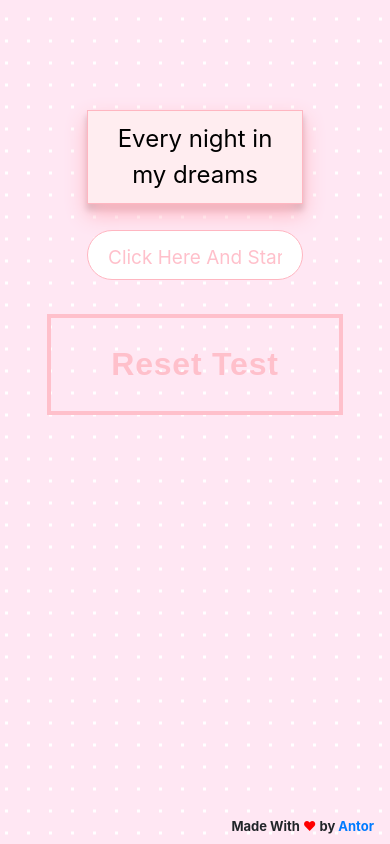
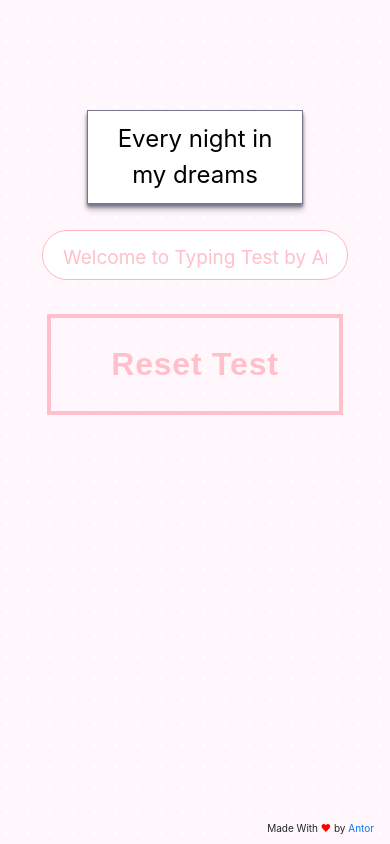
Before and after one commit to oneshadab/typing-tutor-x, a React app: page / in a window 390 px wide. Built offline with nearby package versions, Linux system fonts and the light colour scheme.

Commit message:
Updated the color pallets.
Changed theme from light pink to lighter pink.

```diff
--- a/src/components/SentenceBar/SentenceBar.css
+++ b/src/components/SentenceBar/SentenceBar.css
@@ -1,13 +1,13 @@
 .sentence-bar{
-    background-color: #FFEDF0;
+    background-color: #ffffff;
     max-width: 60%;
     padding: 10px 20px;
     margin: auto;
-    border-top: 1px solid lightpink;
-    border-right: 1px solid lightpink;
-    border-bottom: 1px solid lightpink;
-    border-left: 1px solid lightpink;
-    box-shadow: 0 10px 20px lightpink, 0 6px 6px rgba(0,0,0,0.23);
+    border-top: 1px solid #76758D;
+    border-right: 1px solid #76758D;
+    border-bottom: 1px solid #76758D;
+    border-left: 1px solid #76758D;
+    box-shadow: 0 3px 3px #76758D, 0 6px 6px rgba(0,0,0,0.23);
 }
 .correct_letter{
     color: black;
--- a/src/components/TypingArea.css
+++ b/src/components/TypingArea.css
@@ -1,6 +1,6 @@
 body {
-    background: linear-gradient(90deg, #FFE7F3 19px, transparent 1%) center,
-    linear-gradient(#FFE7F3 19px, transparent 1%) center, white;
+    background: linear-gradient(90deg, #FFF7FB 19px, transparent 1%) center,
+    linear-gradient(#FFF7FB 19px, transparent 1%) center, white;
     background-size: 22px 22px;
 
     /*padding: 0;*/
@@ -51,7 +51,7 @@ body {
     position: absolute;
     bottom: 8px;
     right: 16px;
-    font-size: 13px;
+    font-size: 10px;
 }
 
 
@@ -77,6 +77,30 @@ body {
     }
 
 }
+
+@media (max-width: 600px) {
+    .default-sized-text {
+
+        font-size: 24px;
+    }
+
+    #typing-field {
+        width: 85%;
+    }
+    .custom-placeholder::-webkit-input-placeholder { /* Chrome/Opera/Safari */
+        color: pink;
+        font-size: 19px;
+        text-align: center;
+    }
+    .custom-placeholder::-moz-placeholder { /* Firefox 19+ */
+        color: pink;
+        font-size: 19px;
+        text-align: center;
+
+    }
+
+}
+
 
 @media (min-width: 1400px) {
     .default-sized-text {
--- a/src/components/TypingArea.js
+++ b/src/components/TypingArea.js
@@ -12,6 +12,7 @@ var paragraph;
 class TypingArea extends React.Component {
     constructor(props) {
         super(props);
+        this.dHolder("typing-field",["Welcome to Typing Test by Antor","Click Here and Start Typing!"],150)
         if(paragraphs["all_sentences"][0]["paragraph"]["shuffle"])
         {
             this.paragraph = shuffle(paragraphs["all_sentences"][0]["paragraph"])
@@ -115,6 +116,28 @@ class TypingArea extends React.Component {
 
     };
 
+    dHolder = function(id, texts, interval) {
+        var change, index, slicer, timeq;
+        index = 0;
+        slicer = 0;
+        return timeq = window.setTimeout(change = function() {
+            var delay, timerId;
+            delay = interval;
+            document.getElementById(id).placeholder = texts[index].slice(0, slicer) + '|';
+            if (slicer === texts[index].length) {
+                slicer = 0;
+                index += 1;
+                delay = 1000;
+                if (index === texts.length) {
+                    index = 0;
+                }
+            } else {
+                slicer += 1;
+            }
+            return timerId = window.setTimeout(change, delay);
+        }, interval);
+    };
+
 
     render() {
         return <div className={"container-fluid"}>
@@ -130,7 +153,6 @@ class TypingArea extends React.Component {
                                      written={this.state.typed_sentence || ""}/>
                         <div className={"text-center mt-3"}>
                             <input className={"default-sized-text custom-placeholder"}
-                                   placeholder={"Click Here And Start To Type"}
                                    disabled={this.state.is_input_disabled}
                                    id={"typing-field"}
                                    value={this.state.typed_sentence}
@@ -151,7 +173,7 @@ class TypingArea extends React.Component {
                     </div>
                 </div>
             </div>
-            <div id={"credit"} className={"font-weight-bold"}>
+            <div id={"credit"} className={""}>
                 Made With <span className={"red-text"}>❤</span> by <a target={"blank"} href={"https://github.com/antorkhan"}>Antor</a>
             </div>
         </div>;
```
